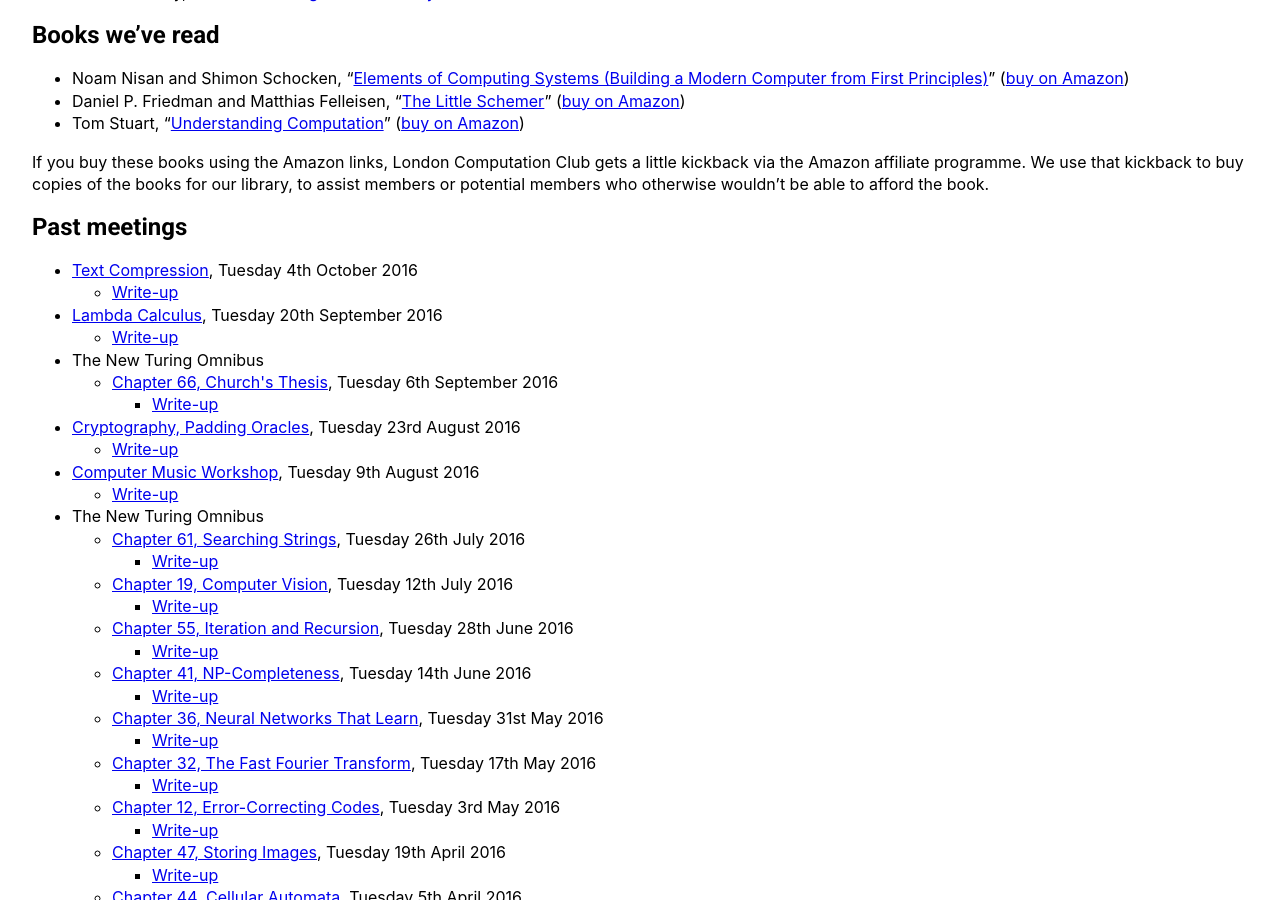
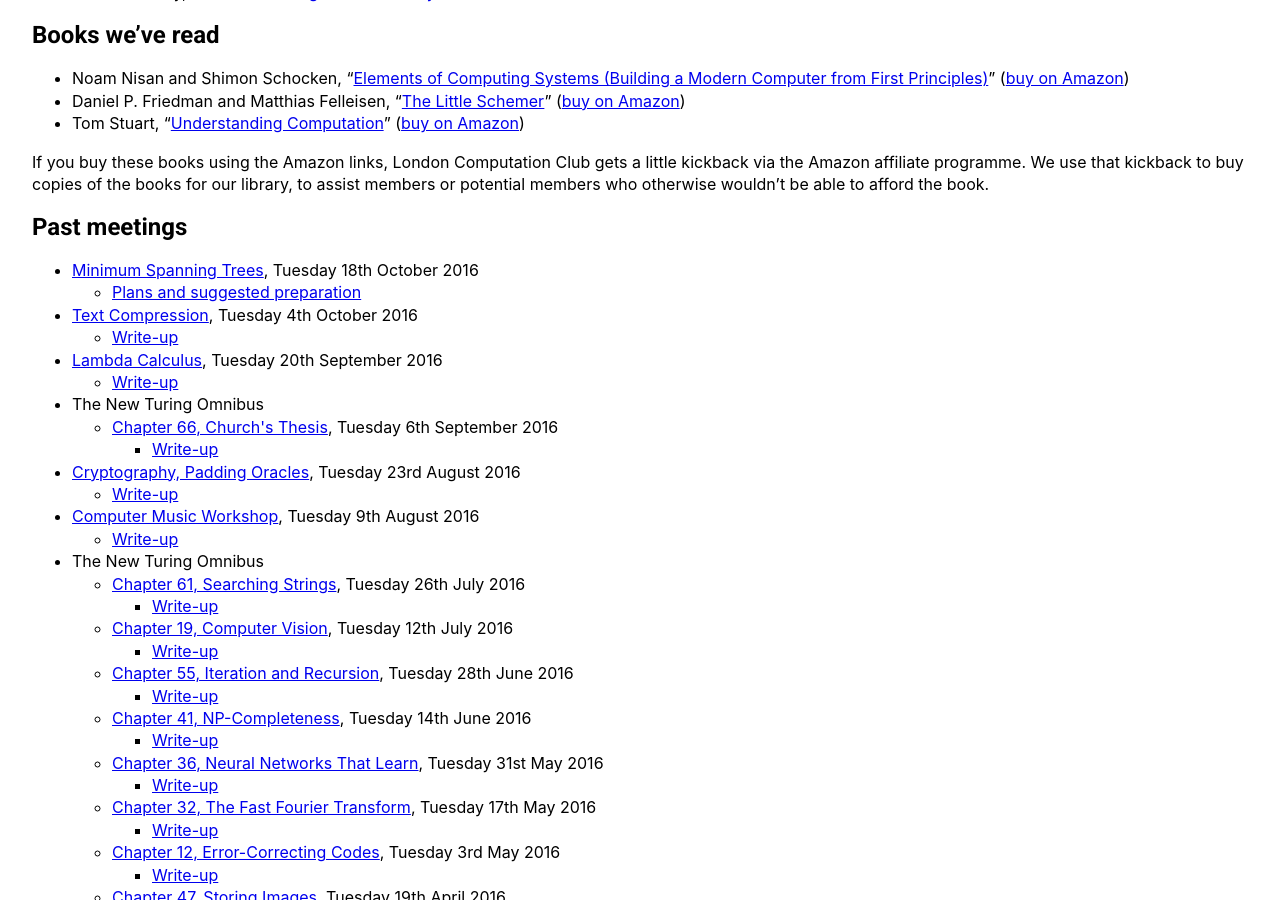
Before and after one commit to computationclub/computationclub.github.io, a Jekyll site: the page built from index.html, in a window 1280 px wide and 900 px high, scrolled down 788 px. Built offline with Jekyll 4.4.1, drawn with Linux system fonts in a browser that asks for light colours.

Commit message:
Added minimum spanning trees meeting details

```diff
--- a/_data/meetings.yml
+++ b/_data/meetings.yml
@@ -1,3 +1,9 @@
+- date: 2016-10-18
+  title: "Minimum Spanning Trees"
+  url: http://lanyrd.com/2016/london-computation-club-minimum-spanning-trees/
+  plans: https://groups.google.com/forum/#!topic/london-computation-club/FAlRyBIS6pM
+  write_up:
+
 - date: 2016-10-04
   title: "Text Compression"
   url: http://lanyrd.com/2016/london-computation-club-text-compression
```
